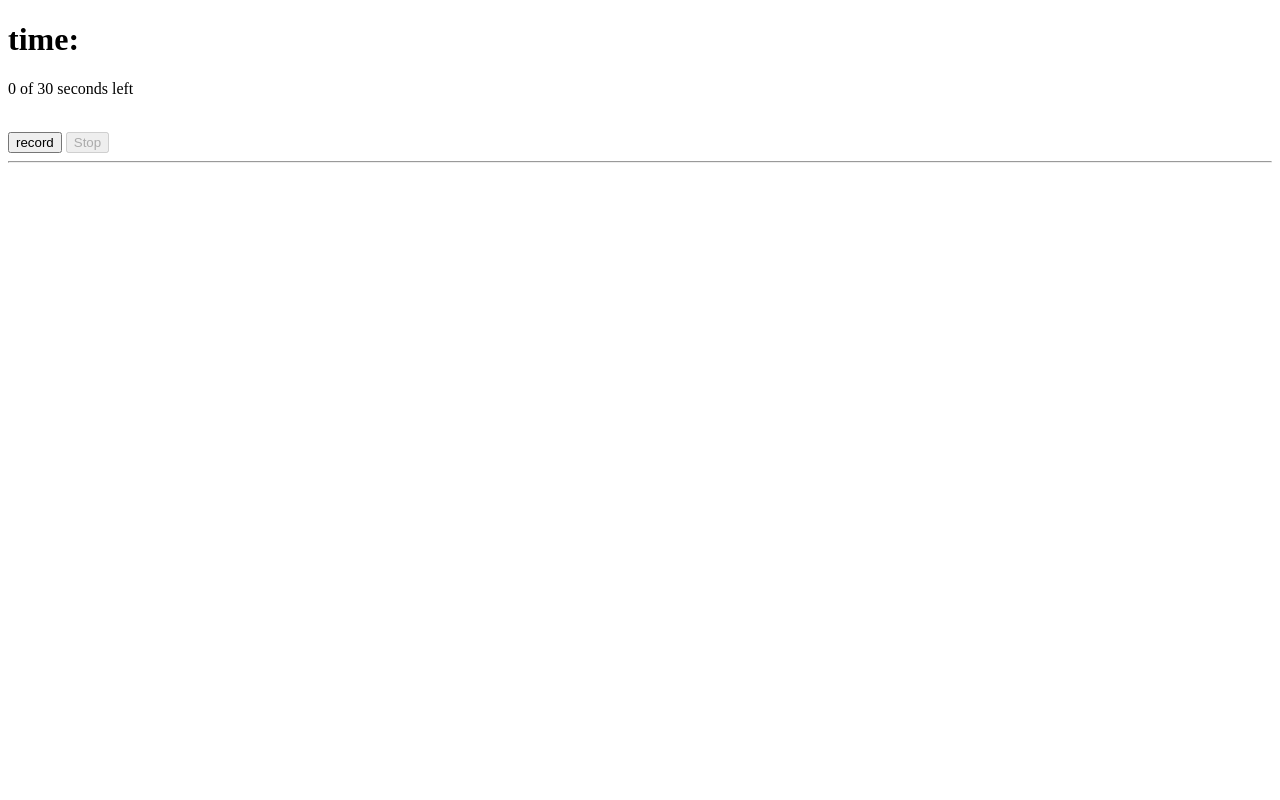
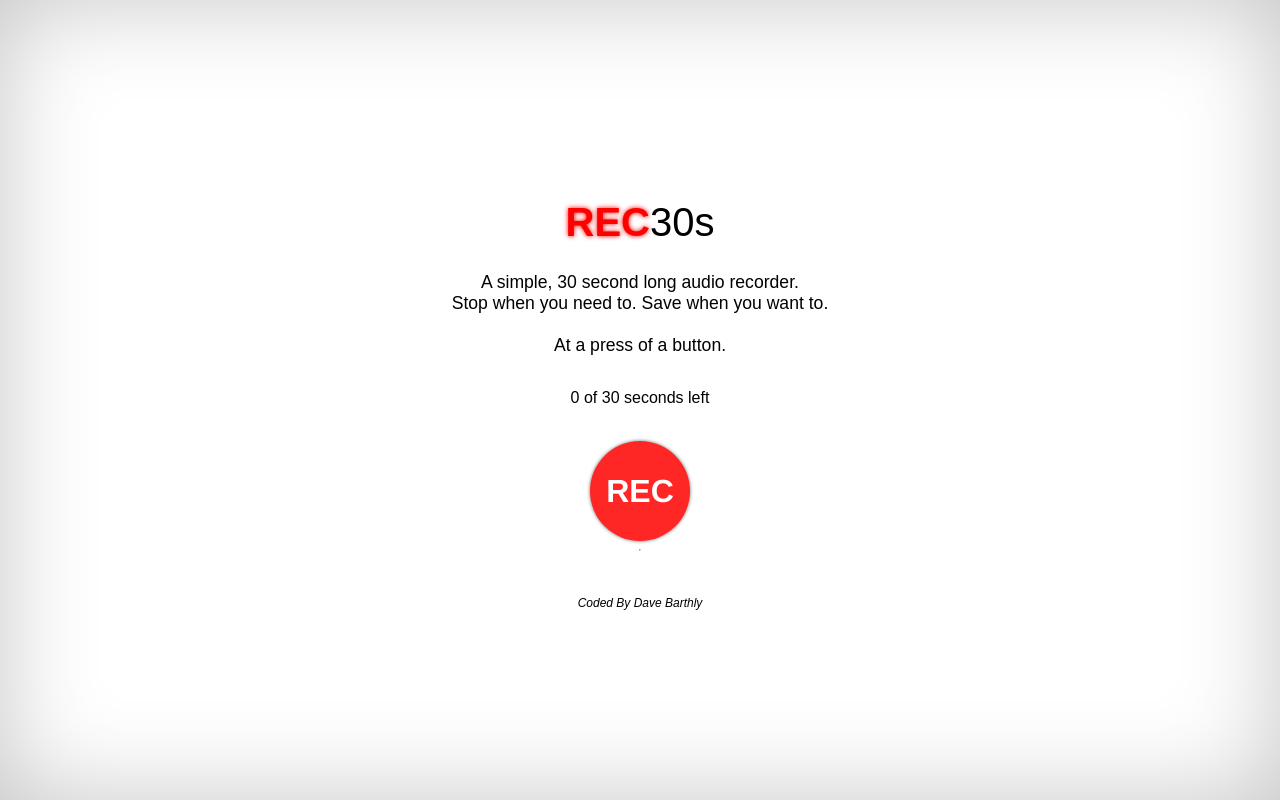
Before and after one commit to satiewaltz/REC30s, a plain HTML site: page index.html in a window 1280 px wide. Drawn offline with Linux system fonts and the light colour scheme.

Commit message:
Add basic styling to page

```diff
--- a/index.html
+++ b/index.html
@@ -3,32 +3,112 @@
 <head>
   <meta charset="utf-8">
   <meta http-equiv="X-UA-Compatible" content="IE=edge">
-  <title></title>
+  <title>REC30s</title>
   <link rel="stylesheet" href="">
+
+  <style>
+    html {
+      box-sizing: border-box;
+    }
+    body {
+      margin: 0px;
+      padding: 0px;
+      box-shadow: inset 0px 0px 100px 0px #c5c5c5;
+    }
+    *, *:before, *:after {
+      box-sizing: inherit;
+      font-family: sans-serif;
+      text-rendering: optimizeLegibility;
+      -webkit-font-smoothing: antialiased;
+      -moz-osx-font-smoothing: grayscale;
+    }
+
+    .container {
+      width: 100vw;
+      height: 100vh;
+      display: flex;
+      flex-direction: column;
+      justify-content: center;
+      align-items: center;
+    }
+    .record {
+      border-radius: 100%;
+      min-height: 100px;
+      min-width: 100px;
+      /* background: #ea1f1f; */
+      background: #ff2626;
+      border-style: none;
+      font-size: 2em;
+      font-weight: 900;
+      box-shadow: 0px 0px 3px 1px #aaa;
+      font-family: "Helvetica Neue", sans-serif;
+      color: white;
+    }
+    .recordings-list article {
+      border-bottom: 1px solid black;
+      padding-bottom: 21px;
+    }
+
+    .logo {
+      font-weight: bold;
+      color: red;
+      text-transform: uppercase;
+      text-shadow: 0px 0px 5px;
+    }
+
+    h1 {
+      font-weight: 200;
+      font-size: 2.5em;
+    }
+
+    .details {
+      font-size: 1.1em;
+      margin-top: 0px;
+      font-weight: 100;
+      text-align: center;
+    }
+
+    em {
+      font-weight: 100;
+      font-size: 0.75em;
+    }
+
+  </style>
 </head>
 <body>
 
-    <h1>time:</h1>
+<div class="container">
+
+    <h1><span class="logo">rec</span>30s</h1>
+    <p class="details">A simple, 30 second long audio recorder. <br>
+     Stop when you need to. Save when you want to. <br><br>
+     At a press of a button.<br></p class="details">
+
     <p><span class="time">0</span> of 30 seconds left</p>
+
     <br>
 
-    <button class="record">record</button>
-    <button class="stop">Stop</button>
+    <button class="record">REC</button>
 
     <hr>
     <br>
-    <div class="body"></div>
+    <div class="recordings-list">
+
+    </div>
+
+    <p><em>Coded By Dave Barthly</em></p>
+
+</div>
+
+
 
 <script>
 
 var record = document.querySelector('.record');
-var stop = document.querySelector('.stop');
-var soundClips = document.querySelector('.body');
+var soundClips = document.querySelector('.recordings-list');
 var time = document.querySelector('.time');
 var timer;
-
-
-stop.disabled = true; // Keep stop button off until recording is made
+var isRecording = true;
 
 // Count up to 30 seconds w/ Reset conditional
 function countTo30EachSecond() {
@@ -37,11 +117,10 @@ function countTo30EachSecond() {
     if (secondsCounter < 30) {
       secondsCounter += 1;
     } else {
-      resetTimer();
-      stop.click();
+      record.click();
     }
     time.innerHTML = secondsCounter;
-  }, 1000)
+  }, 1000);
 }
 
 function resetTimer() {
@@ -61,26 +140,26 @@ if (navigator.getUserMedia) {
     var mediaRecorder = new MediaRecorder(stream);
 
     record.onclick = function() {
+      if (isRecording) {
+        isRecording = false;
         countTo30EachSecond();
         mediaRecorder.start();
+        record.textContent = "▉";
         record.style.background = "red";
-      stop.disabled = false;
-      record.disabled = true;
-    };
-
-    stop.onclick = function() {
-      resetTimer()
+      } else {
+        isRecording = true;
+        resetTimer();
         mediaRecorder.stop();
+        record.textContent = "REC";
         record.style.background = "";
         record.style.color = "";
-      stop.disabled = true;
-      record.disabled = false;
+      }
     };
 
     mediaRecorder.onstop = function(e) {
       console.log("data available after MediaRecorder.stop() called.");
 
-      var clipName = prompt('Enter a name for your sound clip?','My unnamed clip');
+      var clipName = prompt('Enter a name for your sound clip?', 'My unnamed clip');
       console.log(clipName);
       var clipContainer = document.createElement('article');
       var clipLabel = document.createElement('p');
@@ -93,7 +172,7 @@ if (navigator.getUserMedia) {
       deleteButton.textContent = 'Delete';
       deleteButton.className = 'delete';
 
-      if(clipName === null) {
+      if (clipName === null) {
         clipLabel.textContent = 'My unnamed clip';
       } else {
         clipLabel.textContent = clipName;
@@ -107,7 +186,7 @@ if (navigator.getUserMedia) {
 
 
       audio.controls = true;
-      var blob = new Blob(chunks, { 'type' : 'audio/ogg; codecs=opus' });
+      var blob = new Blob(chunks, { 'type' : 'audio/mp3; codecs=opus' });
       chunks = [];
       var audioURL = window.URL.createObjectURL(blob);
       audio.src = audioURL;
@@ -119,12 +198,12 @@ if (navigator.getUserMedia) {
       deleteButton.onclick = function(e) {
         eventTarget = e.target;
         eventTarget.parentNode.parentNode.removeChild(evtTgt.parentNode);
-      }
-    }
+      };
+    };
 
     mediaRecorder.ondataavailable = function(e) {
       chunks.push(e.data);
-    }
+    };
   };
 
   // Fail
@@ -135,7 +214,7 @@ if (navigator.getUserMedia) {
   navigator.getUserMedia(constraints, onSuccess, onError);
 
 } else {
-  alert(`Your broswer doesn't support media devices. Try switching to a more modern browser!`);
+  alert("Your broswer doesn't support media devices. Try switching to a more modern browser!");
 }
 
 
```
Lines whose indentation alone changed are shown as unchanged.
